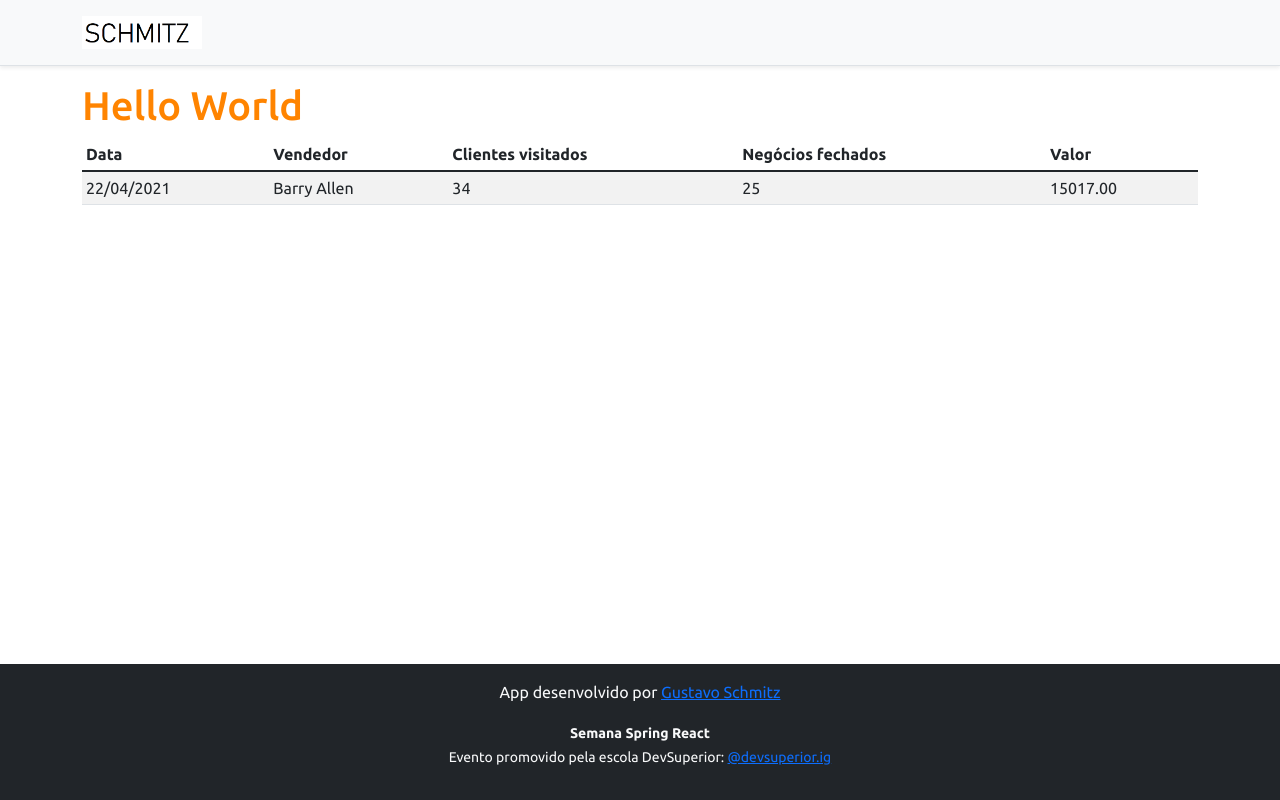
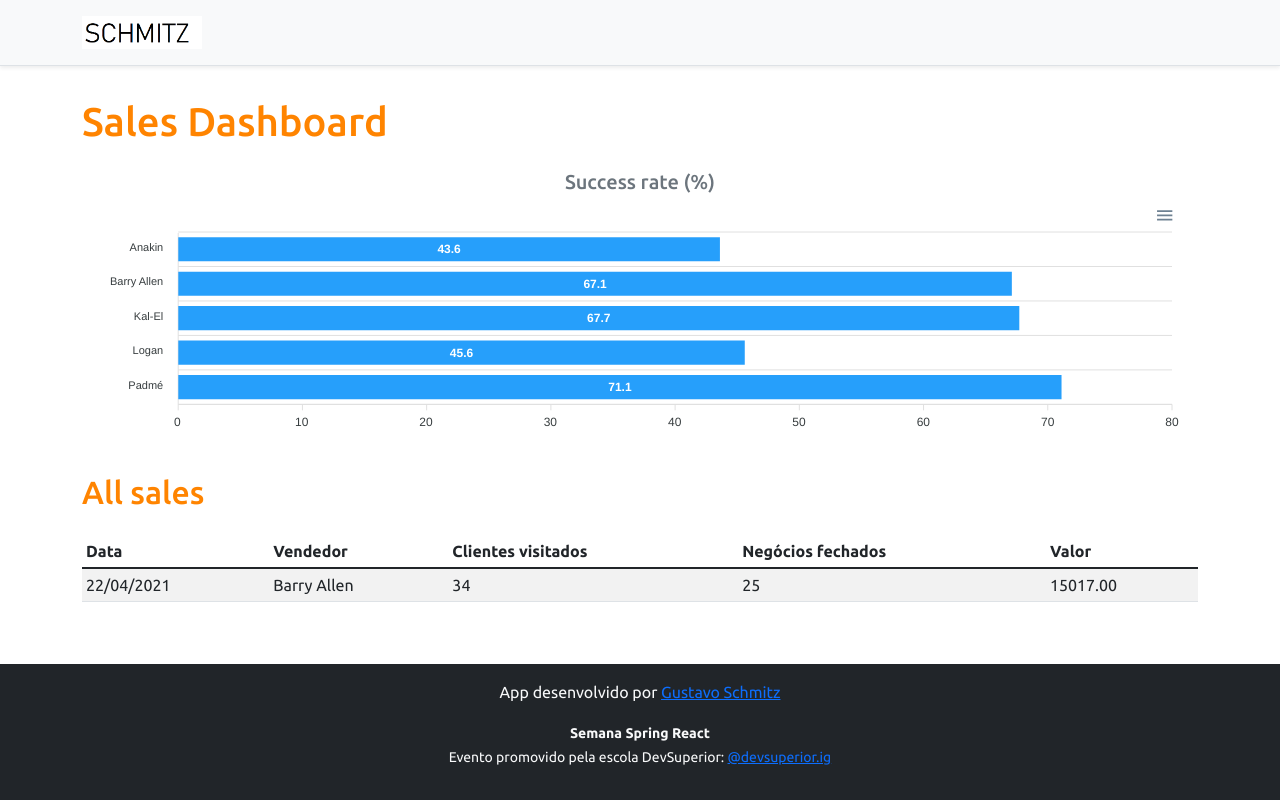
Before and after one commit to guschmitz/project-demo-spring-react, a React (Create React App) app in the folder frontend/: page / in a window 1280 px wide. Built offline with nearby package versions, Linux system fonts and the light colour scheme.

Commit message:
Add static charts

```diff
--- a/frontend/package.json
+++ b/frontend/package.json
@@ -11,8 +11,10 @@
     "@types/node": "^12.0.0",
     "@types/react": "^17.0.0",
     "@types/react-dom": "^17.0.0",
+    "apexcharts": "^3.28.1",
     "bootstrap": "^5.1.1",
     "react": "^17.0.2",
+    "react-apexcharts": "^1.3.9",
     "react-dom": "^17.0.2",
     "react-scripts": "4.0.3",
     "typescript": "^4.1.2",
--- a/frontend/src/App.tsx
+++ b/frontend/src/App.tsx
@@ -1,13 +1,24 @@
 import NavBar from "components/NavBar";
 import DataTable from "components/DataTable";
 import Footer from "components/Footer";
+import BarChart from "components/BarChart";
 
 function App() {
   return (
     <>
     <NavBar />
     <div className="container">
-      <h1 className="text-primary">Hello World</h1>
+      <h1 className="text-primary py-3">Sales Dashboard</h1>
+      <div className="row px-3">
+        <div className="cal-sm-6">
+          <h5 className="text-center text-secondary">Success rate (%)</h5>
+          <BarChart />
+        </div>
+      </div>
+
+      <div className="py-3">
+        <h2 className="text-primary">All sales</h2>
+      </div>
       <DataTable />
     </div>
     <Footer />
--- /dev/null
+++ b/frontend/src/components/BarChart/index.tsx
@@ -0,0 +1,35 @@
+import Chart from 'react-apexcharts'
+
+const BarChart = () => {
+
+    const options = {
+        plotOptions: {
+            bar: {
+                horizontal: true,
+            }
+        },
+    };
+
+    const mockData = {
+        labels: {
+            categories: ['Anakin', 'Barry Allen', 'Kal-El', 'Logan', 'Padmé']
+        },
+        series: [
+            {
+                name: "% Sucesso",
+                data: [43.6, 67.1, 67.7, 45.6, 71.1]
+            }
+        ]
+    };
+
+    return (
+        <Chart
+            options={{ ...options, xaxis: mockData.labels}}
+            series={mockData.series}
+            type="bar"
+            height="240"
+        />
+    );
+}
+
+export default BarChart;
```
Also changed, not shown: frontend/src/components/DonutChart/index.tsx (added, +26 -0 lines), 1 other file (tests, documents, lock files or other folders).
